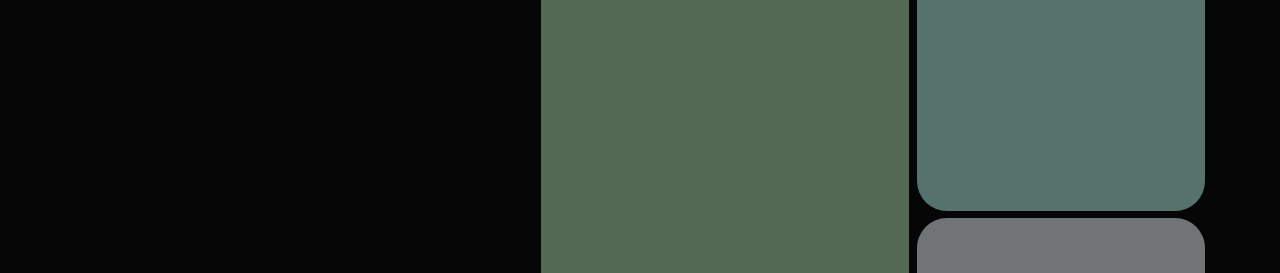
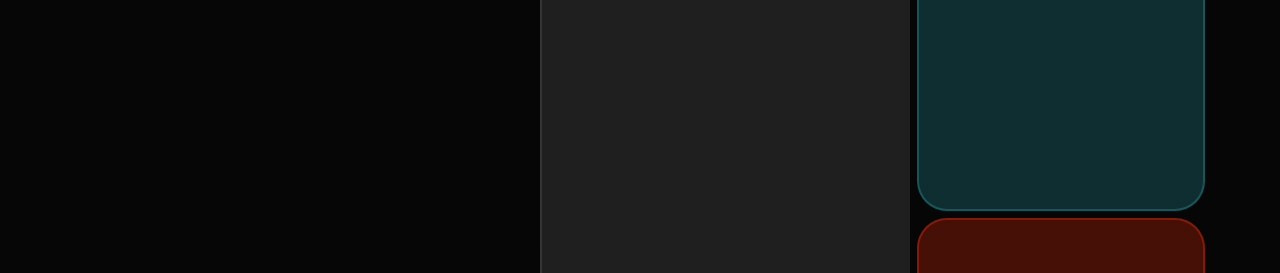
Before and after one commit to gabrielagbese/midport, a Gatsby site: page / in a window 1280 px wide. Shown: the part 267-540 px from the top of the page. Built offline with nearby package versions, Linux system fonts and the light colour scheme; Gatsby itself is replaced by a stand-in of ours.

Commit message:
created glass v1.0

```diff
--- a/src/components/About.js
+++ b/src/components/About.js
@@ -2,7 +2,7 @@ import * as React from "react"
 
 const About = ({fn}) => {
     return(
-        <div>
+        <div className="xx">
             <p className="text"  onClick={fn}>About</p>
         </div>
     )
--- a/src/components/Contact.js
+++ b/src/components/Contact.js
@@ -2,7 +2,7 @@ import * as React from "react"
 
 const Contact = ({fn}) => {
     return(
-        <div>
+        <div className="xx">
             <p className="text"  onClick={fn}>Contact</p>
         </div>
     )
--- a/src/components/Hero.js
+++ b/src/components/Hero.js
@@ -10,11 +10,9 @@ const Hero = ({fn}) => {
 
 
     const Styled = {
-        paddingLeft: 40,
     }
     return(
         <div className="xx">
-            {/* <img src={testImage} width="400px" height="350px" style={Styled}></img> */}
             <p className="text" onClick={fn}> Gabriel</p>
         </div>
     )
--- a/src/components/Projects.js
+++ b/src/components/Projects.js
@@ -2,7 +2,7 @@ import * as React from "react"
 
 const Projects = ({fn}) => {
     return(
-        <div>
+        <div className="xx">
             <p className="text"  onClick={fn}>Projects</p>
         </div>
     )
--- a/src/components/layout.js
+++ b/src/components/layout.js
@@ -79,7 +79,9 @@ const Layout = ({ children }) => {
         <div className="hero" onClick={() => {heroEx()}}>
           <img src={eyeLogo} width="150px" height="150px" className="eyelogo"></img>
         </div>
-        <div className="about" onClick={() => {aboutEx()}}></div>
+        <div className="about" onClick={() => {aboutEx()}}>
+          <div className="coverblur"><p className="text">abt</p></div>
+        </div>
         <div className="other">
           <div className="projects" onClick={() => {projectsEx()}}></div>
           <div className="contact" onClick={() => {contactEx()}}></div>
@@ -144,7 +146,11 @@ function heroEx(){
       othersReset()
     }
   }else{
-
+    hero1.to(".hero", { height: 40+"%",})
+    hero2.to(".about", { height: 32+"%",})
+    hero3.to(".other", { height: 25+"%",})
+    console.log("completed")
+      othersReset()
   }
 }
 
@@ -154,11 +160,11 @@ function aboutEx(){
     about2.to(".other", { width: 25+"%",})
     about1.to(".hero", { width: 10+"%",})
     about3.to(".about", { width: 62+"%",})
-    if (othersLaunced == true){
-      othersReset()
-    }
+    othersReset()
   }else{
-
+    about2.to(".other", { height: 25+"%",})
+    about1.to(".hero", { height: 10+"%",})
+    about3.to(".about", { height: 62+"%",})
   }
 }
 
@@ -170,8 +176,10 @@ function otherEx(){
     other3.to(".other", { width: 77+"%",})
     othersLaunced = true
   } else{
-
-}
+    other1.to(".about", { height: 10+"%",})
+    other2.to(".hero", { height: 10+"%",})
+    other3.to(".other", { height: 77+"%",})
+  }
 }
 
 function projectsEx(){
@@ -179,9 +187,10 @@ function projectsEx(){
   if(window.innerWidth >= 720){
     //desktop screens
     projects.to(".projects", { height: 84.5+"%", })
-    contact.to(".contact", { height: 14+"%", borderRadius: 20+"px"})
+    contact.to(".contact", { height: 14+"%", borderRadius: 30+"px"})
   } else{
-
+    projects.to(".projects", { width: 84.5+"%", })
+    contact.to(".contact", { width: 14+"%", borderRadius: 30+"px"})
   }
 }
 
@@ -190,9 +199,10 @@ function contactEx(){
   if(window.innerWidth >= 720){
     //desktop screens
     contact.to(".contact", { height: 84.5+"%",})
-    projects.to(".projects", { height: 14+"%", borderRadius: 20+"px",})
+    projects.to(".projects", { height: 14+"%", borderRadius: 30+"px",})
   } else{
-
+    contact.to(".contact", { width: 84.5+"%",})
+    projects.to(".projects", { width: 14+"%", borderRadius: 30+"px",})
   }
 }
 
@@ -202,7 +212,8 @@ function othersReset(){
     contact.to(".contact", {height: 39.5+"%", borderRadius: 30+"px",})
     projects.to(".projects", {height: 59.5+"%", borderRadius: 30+"px",})
   } else{
-
+    contact.to(".contact", {width: 39.5+"%", borderRadius: 30+"px",})
+    projects.to(".projects", {width: 59.5+"%", borderRadius: 30+"px",})
   }
 }
 
--- a/src/components/layout.scss
+++ b/src/components/layout.scss
@@ -30,7 +30,7 @@ body{
     content: "";
     height: 100%;
     width: 100%;
-    //opacity: 0.0;
+    opacity: 0.5;
     position: fixed;
     top: 0;
     left: 0;
@@ -39,7 +39,7 @@ body{
     background: url(../images/noisegif.gif) ;
 
     @include xs{
-        opacity: 0.0;
+        opacity: 0.02;
 
     }
     @include md{
@@ -61,15 +61,16 @@ body{
     color: #f5f5f5;
     font-weight: bolder;
     //font-size: 88px;
-    padding: 3%;
 
 
     @include xs{
+        padding: 0%;
         letter-spacing: -2px;
         font-size: 48px;
 
     }
     @include md{
+        padding: 3%;
         letter-spacing: -6px;
         font-size: 150px;
         font-weight: 700;
@@ -107,7 +108,7 @@ body{
 }
 
 .hero{
-    border-bottom: 20px solid #fff;
+    //border-bottom: 20px solid #fff;
     //border-left: thin solid white;
     //border-radius: 30px;
     box-sizing: border-box;
@@ -120,18 +121,24 @@ body{
         height: 50%;
         width: 95%;
         margin-top: 1vh;
+        border-bottom: 7px solid #fff;
     }
     @include md{
         height: 96%;
         width: 40%;
         margin-left: 0.5%;
         margin-top: 0;
+        border-bottom: 15px solid #fff;
 
     }
 }
 
 .about{
-    background-color: #aad5a57b;
+    //background: linear-gradient(-178deg,#E4E4CE47,70%, #E4E4CE47);
+    background: rgba(255, 255, 255, 0.1);
+    border: 2px solid rgba(255, 255, 255, 0.1);
+    border-right: rgba(255, 255, 255, 0.2);
+    border-bottom: rgba(255, 255, 255, 0.2);
     border-radius: 30px;
 
     @include xs{
@@ -154,7 +161,7 @@ body{
     @include xs{
         border-radius: 25px;
         height: 24%;
-        width: 95%;
+        width: 100%;
         margin-top: 1vh;
         margin-bottom: 1vh;
         flex-direction: row;
@@ -174,11 +181,13 @@ body{
 
 .projects{
     //border-radius: 30px;
-    background-color: #a8e1d67e;
+    background: linear-gradient(-178deg,#23959d47,70%, #23959d47);
+    border: 2px solid #23959d67;
+    box-sizing: border-box;
     @include xs{
         border-radius: 25px;
         height: 100%;
-        width: 60%;
+        width: 49%;
         margin-left: 1vw;
         margin-right: 1vw;
         flex-direction: row;
@@ -197,11 +206,13 @@ body{
 
 .contact{
     //border-radius: 30px;
-    background-color: #dadfe581;
+    background: linear-gradient(-178deg,#EA290647,70%, #EA290647);
+    border: 2px solid #EA290667;
+    box-sizing: border-box;
     @include xs{
         border-radius: 25px;
         height: 100%;
-        width: 40%;
+        width: 49%;
         margin-left: 1vw;
         margin-right: 1vw;
         flex-direction: row;
@@ -225,16 +236,20 @@ body{
     width: 90%;
     height: 95%;
     display: flex;
-    justify-content: space-around;
+    //justify-content: space-around;
     //background-color: rgb(16, 16, 16);
     border-radius: 30px;
-    align-items: center;
+
 
     @include xs{
+        margin-top: 30vh;
         flex-direction: column;
         //border: thick solid white;
     }
     @include md{
+        padding-left: 7%;
+        margin-top: 0;
+        align-items: center;
         flex-direction: row;
         //border: thick solid white;
     }
@@ -250,8 +265,8 @@ body{
     //background-color: rgb(16, 16, 16);
 
     @include xs{
-        height: 50%;
-        width: 95%;
+        //height: 50%;
+        width: 100%;
         margin-top: 1vh;
     }
     @include md{
@@ -266,12 +281,31 @@ body{
 
 .xx{
     display: flex;
-    justify-content: end;
     flex-direction: column;
-    height: 90vh;
-    margin-bottom: -4vh;
+    @include xs{
+        height: 30vh;
+        justify-content: end;
+        margin-bottom: 0;
+    }
+    @include md{
+        height: 90vh;
+        justify-content: end;
+        margin-bottom: -6vh;
+    }
 }
 
 .eyelogo{
     margin-left: -13.5px;
 }
+
+.coverblur{
+
+    width: 100%;
+    height: 100%;
+    border-radius: 30px;
+    //padding: 0.2%;
+    // margin-left: -0.25px;
+    //margin-top: -0.75px;
+    //background-color: rgba(216, 194, 194, 0.126);
+    //backdrop-filter: blur(25px);
+}
```
Also changed, not shown: src/components/layout.css, 1 other file.
